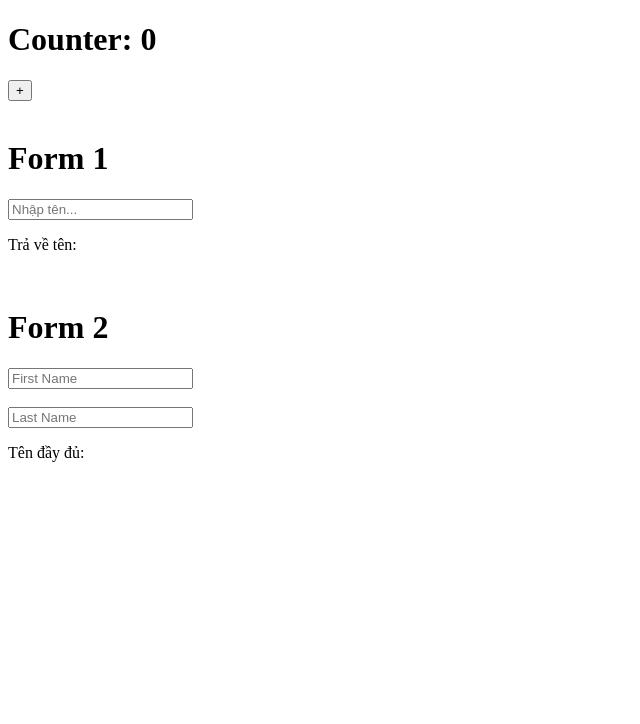
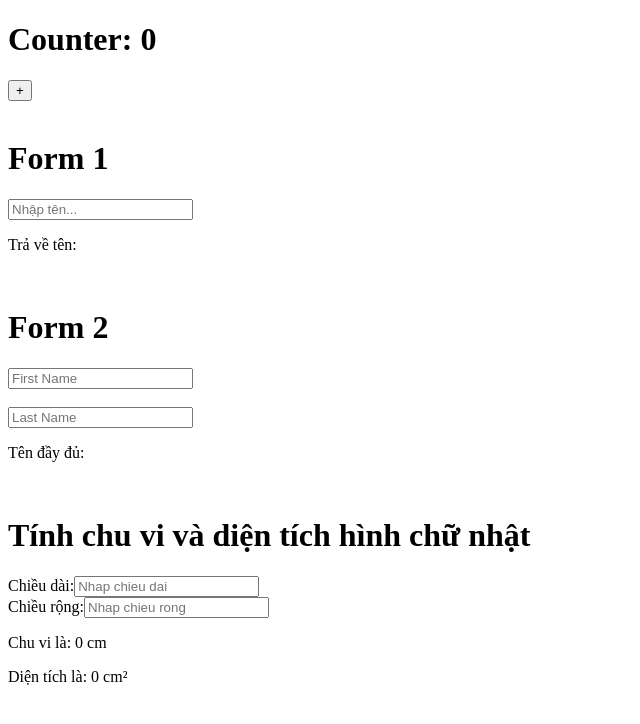
Before and after one commit to vti0209/states_practice, a React (Vite) app: page / in a window 1280 px wide. Shown: the top 724 px of the page, without its empty margins (0-640 px from the left). Built offline with nearby package versions, Linux system fonts and the light colour scheme.

Commit message:
add new excise: rectangleform

```diff
--- a/src/App.jsx
+++ b/src/App.jsx
@@ -1,6 +1,7 @@
 import Counter from './components/counter'
 import {Form} from './components/FormInput'
 import {Form2} from './components/FormInput'
+import {RectangleForm} from './components/RectangleForm'
 import './App.css'
 
 function App() {
@@ -11,7 +12,10 @@ function App() {
       <Form />
        <br />
       <Form2 />
+      <br />
+      <RectangleForm />
     </div>
+
   )
 }
 
--- /dev/null
+++ b/src/components/RectangleForm.jsx
@@ -0,0 +1,41 @@
+import {useState} from 'react';
+
+export function RectangleForm() {
+    const [canhhcn, setCanhhcn] = useState({dai: '', rong: ''});
+
+    const handleChange = (e) => {
+        const {name, value} = e.target;
+        setCanhhcn({...canhhcn, [name]: Number(value)});
+    }
+    const perimeter = 2 * (canhhcn.dai + canhhcn.rong);
+    const area = canhhcn.dai * canhhcn.rong;
+    return (
+        <div>
+            <h1> Tính chu vi và diện tích hình chữ nhật</h1>
+            <form>
+                <label>
+                    Chiều dài:
+                    <input
+                        type="number"
+                        name="dai"
+                        placeholder='Nhap chieu dai'
+                        value={canhhcn.dai}
+                        onChange={handleChange}
+                    />
+                </label> <br />
+            <label>
+                Chiều rộng:
+                <input
+                    type="number"
+                    placeholder='Nhap chieu rong'
+                    name="rong"
+                    value={canhhcn.rong}
+                    onChange={handleChange}
+                />
+            </label> <br />
+        </form>
+        <p>Chu vi là: {perimeter} cm</p>
+        <p>Diện tích là: {area} cm²</p>
+    </div>
+    );
+}
```
Also changed, not shown: 1 other file (tests, documents, lock files or other folders).
